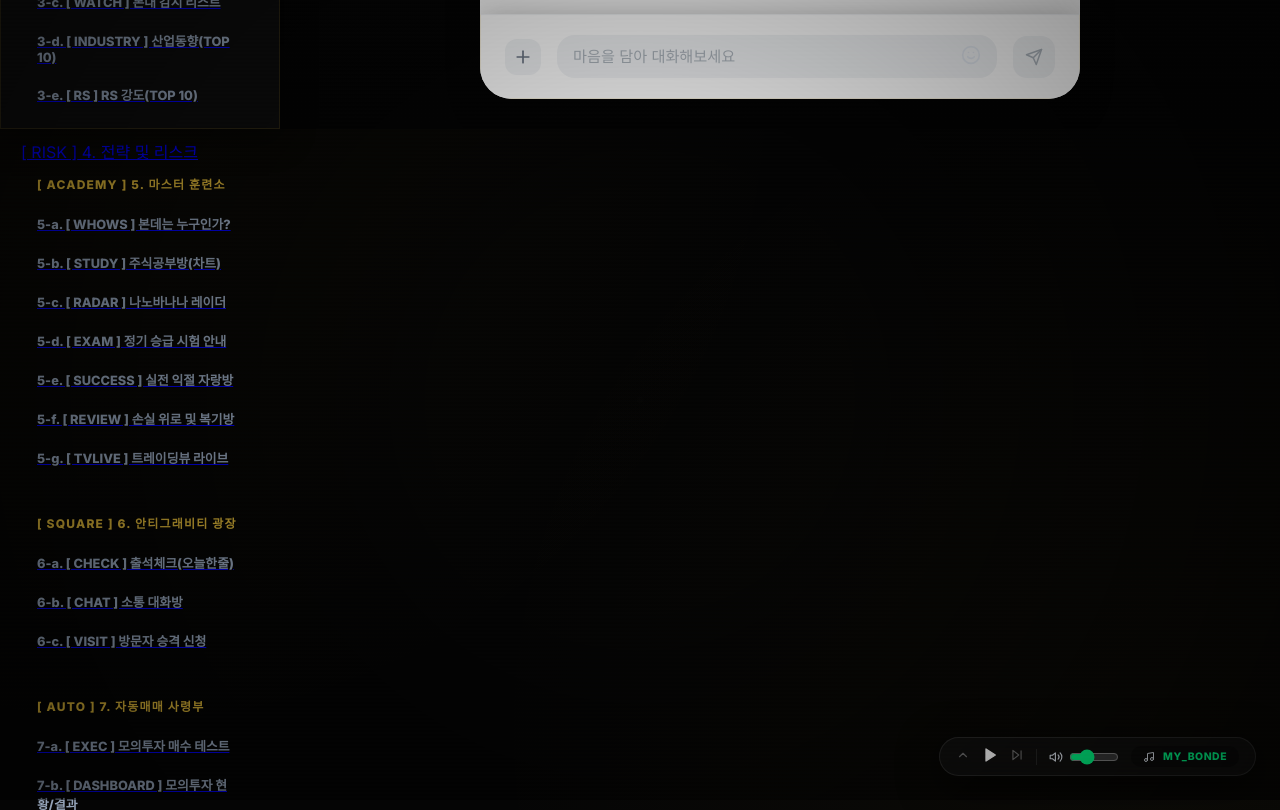
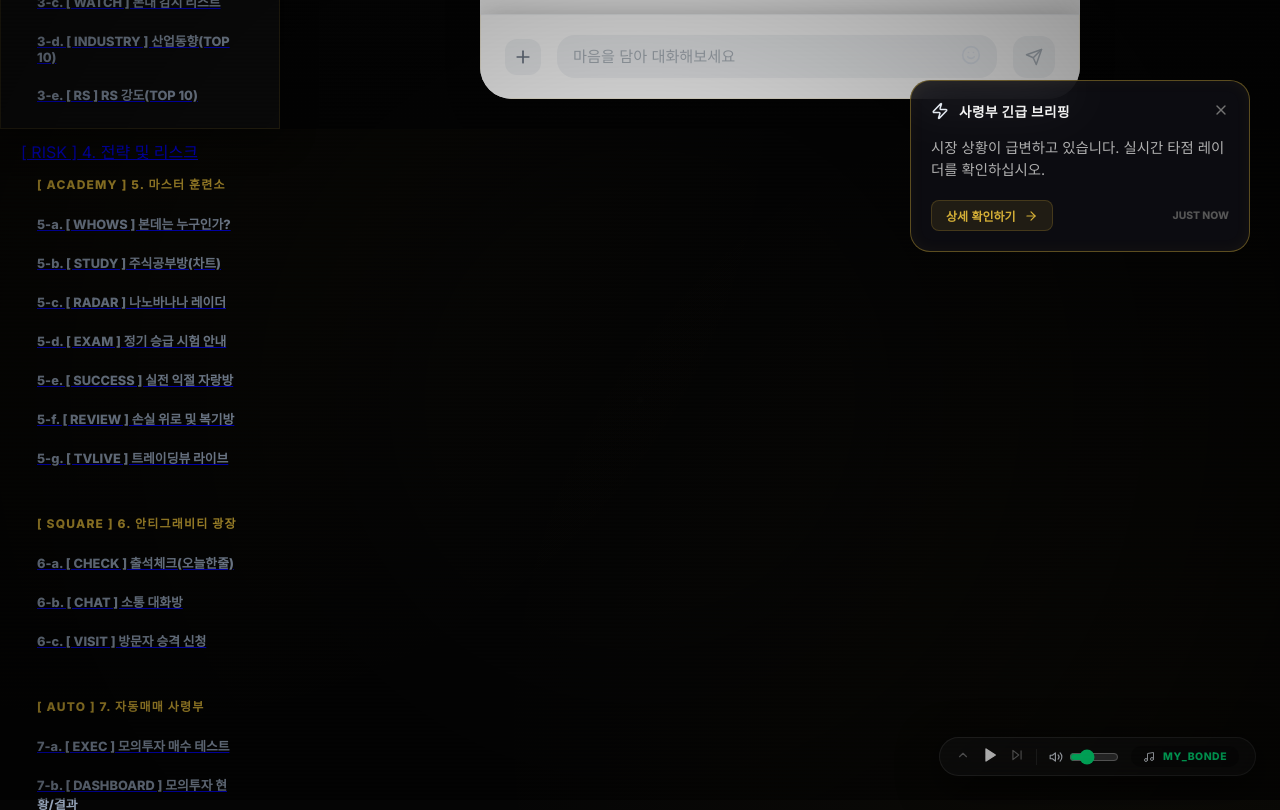
Before and after one commit to turtle-scanner/AUTO-BONDE, a Next.js app in the folder v6_terminal/: page /square/chat in a window 1280 px wide. Built offline with nearby package versions, Linux system fonts and the light colour scheme.

Commit message:
Feature: Re-activate Tactical Popup Banner system in global layout

```diff
--- a/v6_terminal/app/layout.tsx
+++ b/v6_terminal/app/layout.tsx
@@ -1,11 +1,15 @@
 import type { Metadata } from "next";
 import React from "react";
 import Link from "next/link";
+import dynamic from "next/dynamic";
 import BGMPlayer from "@/components/BGMPlayer";
 import DigitalClock from "@/components/DigitalClock";
 import ErrorBoundary from "@/components/ErrorBoundary";
 import Sidebar from "@/components/Sidebar";
 import "./globals.css";
+
+// TacticalPopup을 클라이언트 사이드에서만 로드하도록 동적 임포트
+const TacticalPopup = dynamic(() => import("@/components/TacticalPopup"), { ssr: false });
 
 export const metadata: Metadata = {
   title: "StockDragonfly v6.0 | PLATINUM COMMAND",
@@ -27,6 +31,9 @@ export default function RootLayout({
       <body>
         <div className="terminal-overlay"></div>
         <div className="scanlines"></div>
+
+        {/* 택티컬 팝업 가동 */}
+        <TacticalPopup />
 
         <div className="layout-container">
           <Sidebar />
```
